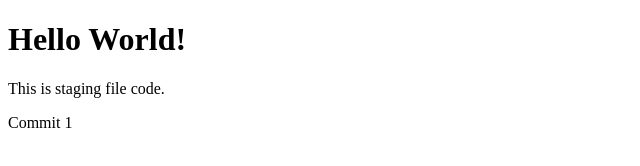
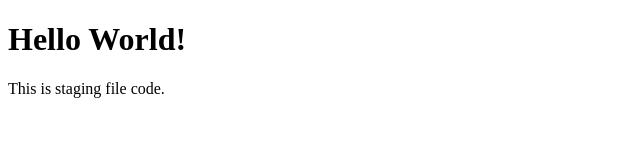
Before and after one commit to savanihd/github-demo, a plain HTML site: page index.html in a window 1280 px wide. Shown: the full height of the page, 0-640 px from the left. Drawn offline with Linux system fonts and the light colour scheme.

Commit message:
rollback changes

```diff
--- a/index.html
+++ b/index.html
@@ -10,7 +10,5 @@
 <h1>Hello World!</h1>
 <p>This is staging file code.</p>
 
-<p>Commit 1</p>
-
 </body>
 </html>
```
